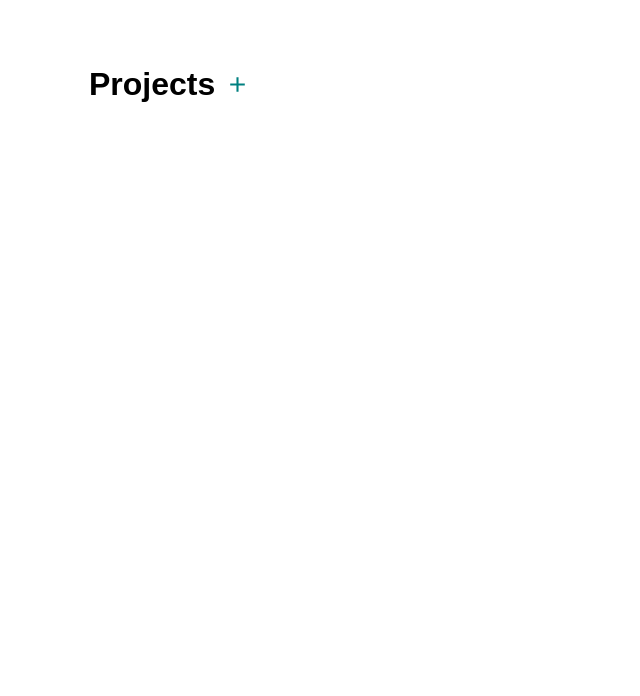
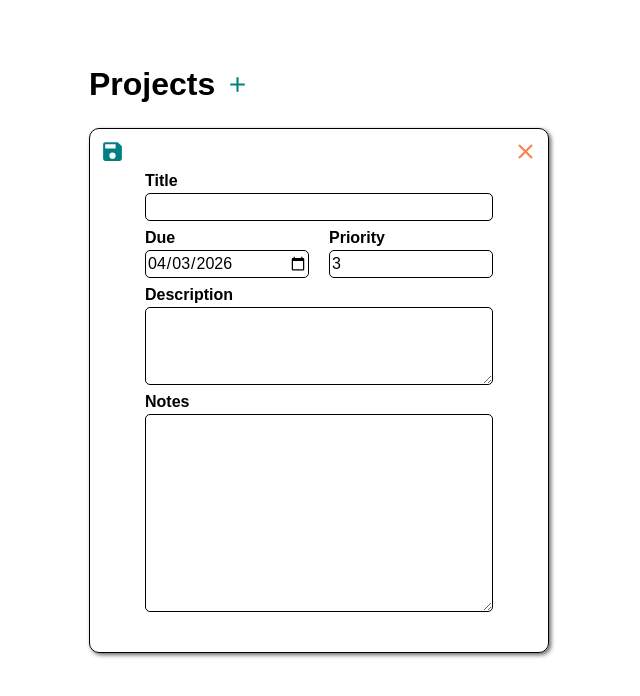
Before and after one commit to tlupien-personal/odin-todo-list, a website built with webpack: page src/template.html in a window 1280 px wide. Both pictures are taken after a click on the element 558 px from the left and 84 px from the top of the page. Shown: the whole page, without its empty margins (321-961 px from the left). Built offline with nearby package versions, Linux system fonts and the light colour scheme.

Commit message:
Make add form work
Make the form operate as expected when summoned from the add button
rather than the edit button. The expectation is that it creates a net
new task and adds it as a subtask of the currently displayed task.

```diff
--- a/src/style.css
+++ b/src/style.css
@@ -63,6 +63,7 @@
 }
 
 .task-form-container {
+  width: 100%;
   display: grid;
   grid-template-rows: 25px 1fr;
   grid-template-columns: 100%;
--- a/src/taskController.js
+++ b/src/taskController.js
@@ -41,6 +41,7 @@ class TaskController {
     removeSubtask: (idx) => this.#removeSubtask(idx),
     toggleComplete: (task) => this.#toggleComplete(task),
     showEdit: (task) => this.#showEdit(task),
+    showAdd: (task) => this.#showAdd(task),
   };
 
   #formListeners = {
@@ -72,6 +73,10 @@ class TaskController {
     this.formView.showEditForm(task);
   }
 
+  #showAdd() {
+    this.formView.showAddForm();
+  }
+
   #close() {
     this.#refresh();
   }
--- a/src/taskDisplay.js
+++ b/src/taskDisplay.js
@@ -101,10 +101,10 @@ class TaskDisplay {
     return taskDetail;
   }
 
-  #createHeading (isRoot) {
+  #createHeading (task, isRoot) {
     const headingContainer = document.createElement("div");
     headingContainer.classList.add("heading-container")
-    const addButton = createIconButton("add", "add-btn", (e) => console.log("temp"))
+    const addButton = createIconButton("add", "add-btn", (e) => this.listeners.showAdd())
 
     let heading;
     if (isRoot) {
@@ -129,7 +129,7 @@ class TaskDisplay {
       this.body.appendChild(taskDetail);
     }
 
-    const heading = this.#createHeading(isRoot);
+    const heading = this.#createHeading(task, isRoot);
     this.body.appendChild(heading);
 
     const subtaskContainer = document.createElement("div");
--- a/src/taskForm.js
+++ b/src/taskForm.js
@@ -51,6 +51,16 @@ class TaskForm {
   }
 
   #createForm(task) {
+    if (!task) {
+      task = {
+        title: "",
+        dueDate: Date.now(),
+        priority: 3,
+        description: "",
+        notes: "",
+      };
+    }
+
     const form = document.createElement("form");
     form.id = "task-form";
 
@@ -111,10 +121,7 @@ class TaskForm {
     return controls;
   }
 
-  showEditForm(task) {
-    const taskDetail = document.querySelector(".task-detail");
-    taskDetail.remove();
-
+  #createFormContainer(task) {
     const taskFormContainer = document.createElement("div");
     taskFormContainer.classList.add("task-form-container");
 
@@ -123,7 +130,22 @@ class TaskForm {
     taskFormContainer.appendChild(controls);
     taskFormContainer.appendChild(form);
 
+    return taskFormContainer;
+  }
+
+  showEditForm(task) {
+    const taskDetail = document.querySelector(".task-detail");
+    taskDetail.remove();
+    const taskFormContainer = this.#createFormContainer(task);
     this.body.prepend(taskFormContainer);
+  }
+
+  showAddForm() {
+    if (!document.querySelector(".subtask-container>.task-form-container")) {
+      const subtaskContainer = document.querySelector(".subtask-container");
+      const taskFormContainer = this.#createFormContainer();
+      subtaskContainer.prepend(taskFormContainer);
+    }
   }
 }
 
```
